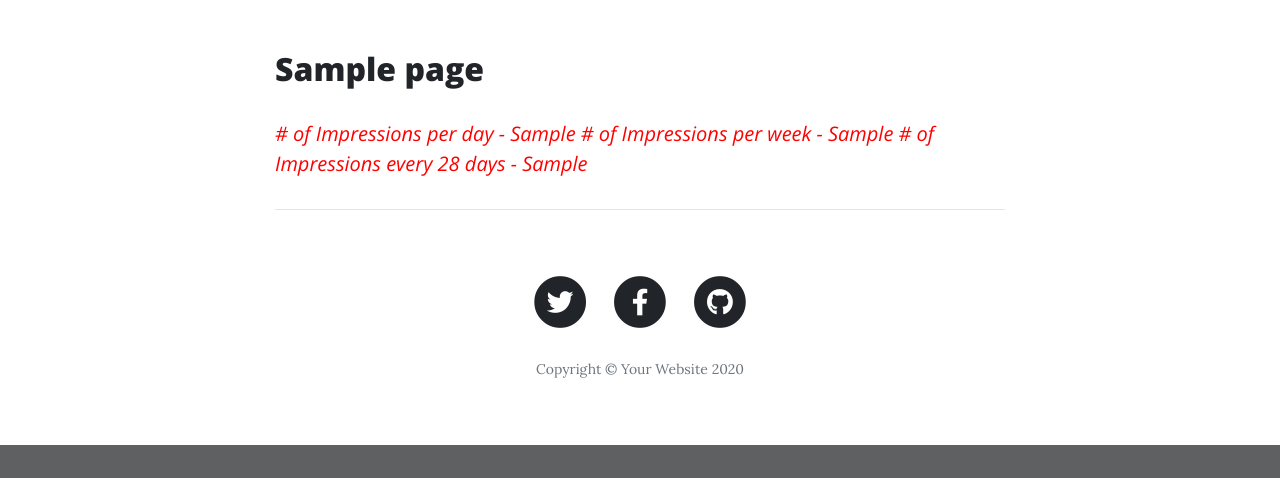
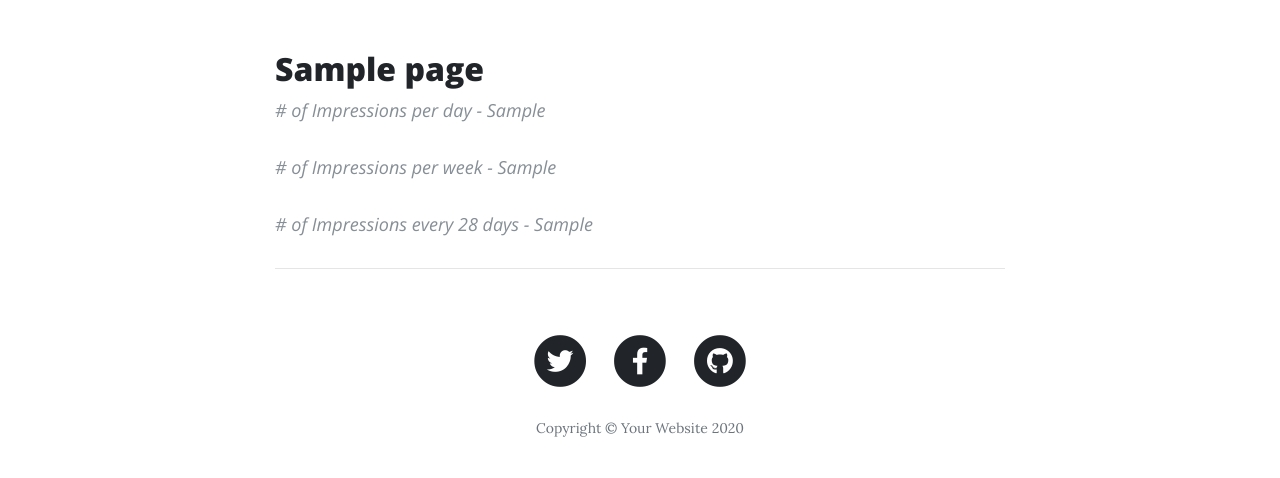
Before and after one commit to Alok089/Simplify-Web, a Flask app: template templates/fb_details.html in a window 1280 px wide. Shown: the part 532-1010 px from the top of the page. Before the commit the page ends 977 px from the top, so only its background shows below. Run offline with Flask 2, Linux system fonts and the light colour scheme; the template is opened without the code that fills it: most values are stand-ins (such as "Sample title", 1, 10 or a date in 2020); some libraries are stand-ins or nearby versions.

Commit message:
Adding FB Pages Adding Fb pages post login

```diff
--- a/templates/fb_details.html
+++ b/templates/fb_details.html
@@ -32,11 +32,11 @@
             <h2 class="post-title">
               {{ page.Name }}
             </h2>
-            <p class="post-subtitle">
+            <p class="post-meta">
               # of Impressions per day - {{ page.Insights['Unique Page Impressions Per Day'] }}
-              # of Impressions per week - {{ page.Insights['Unique Page Impressions Per Week'] }}
-              # of Impressions every 28 days - {{ page.Insights['Unique Page Impressions Every 28 Days'] }}
             </p>
+            <p class="post-meta"># of Impressions per week - {{ page.Insights['Unique Page Impressions Per Week'] }}</p>
+            <p class="post-meta"># of Impressions every 28 days - {{ page.Insights['Unique Page Impressions Every 28 Days'] }}</p>
             <hr>
           </div>
         {% endfor %}
```
